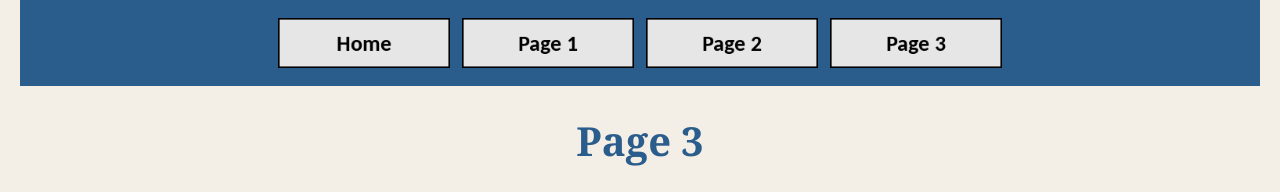
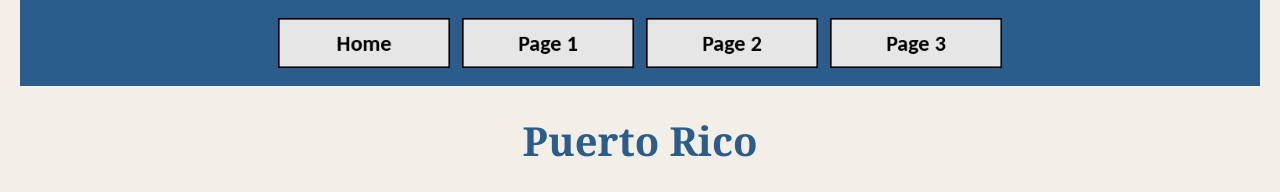
Before and after one commit to islaybenoit10/bmis235-html-3, a plain HTML site: page page3.html in a window 1280 px wide. Shown: the top 192 px of the page. Drawn offline with Linux system fonts and the light colour scheme.

Commit message:
Update page title and header to 'Puerto Rico'

```diff
--- a/page3.html
+++ b/page3.html
@@ -7,8 +7,8 @@
 <html lang="en">
 <head>
 <meta charset="utf-8">
-<meta name="author" content="YOUR NAME">
-<title>Page 3</title>
+<meta name="author" content="Islay Benoit">
+<title>Puerto Rico</title>
 
   <link rel="stylesheet" href="styles.css">
 </head>
@@ -27,7 +27,7 @@
     <a href="page3.html"><img src="img/page3.png" alt="Page 3"></a>
 </nav>
 
-<h1>Page 3</h1>
+<h1>Puerto Rico</h1>
 <p>Destination 3: Puerto Rico.</p>
 <p>During my freshman year of college, I had the opprotunity to travel to Humacoa, Puerto Rico with my previous college golf team. We played in a collegeiate golf tournament at a course called Palmas Del Mar CC Flamboyan. After the rounds, I got to spend time with my team tanning on the beach and experiencing the culture of Puerto Rico.</p>
 
```
